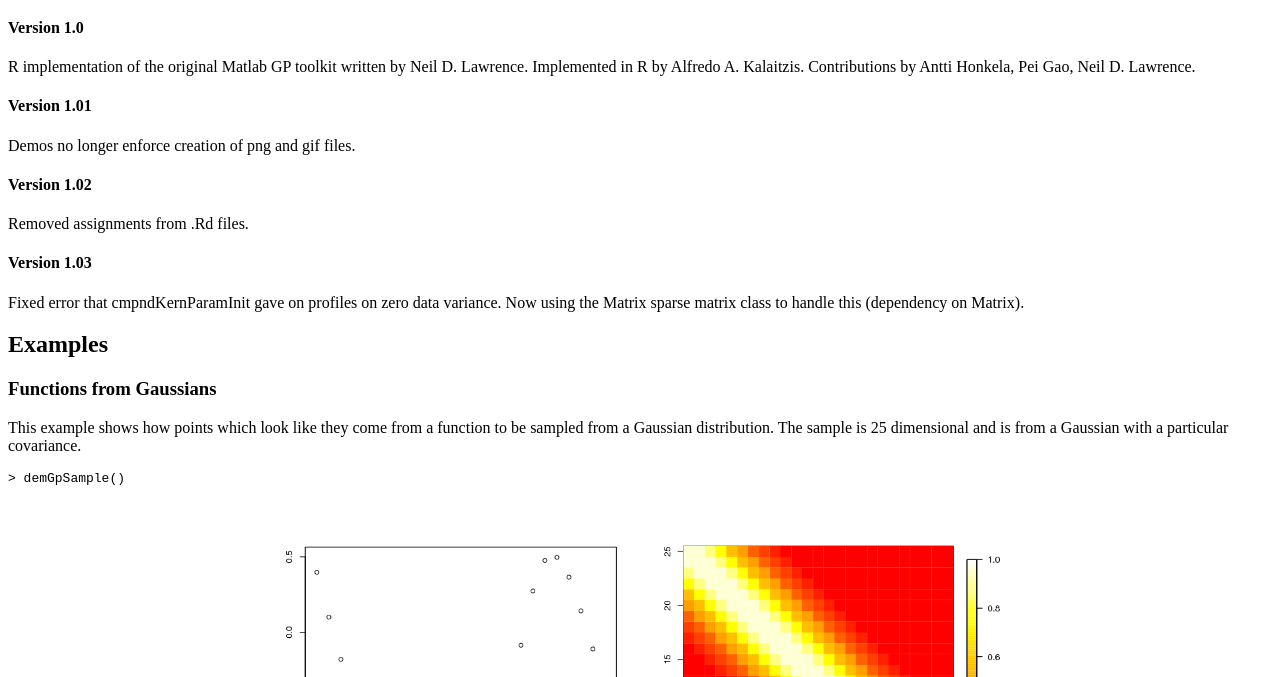
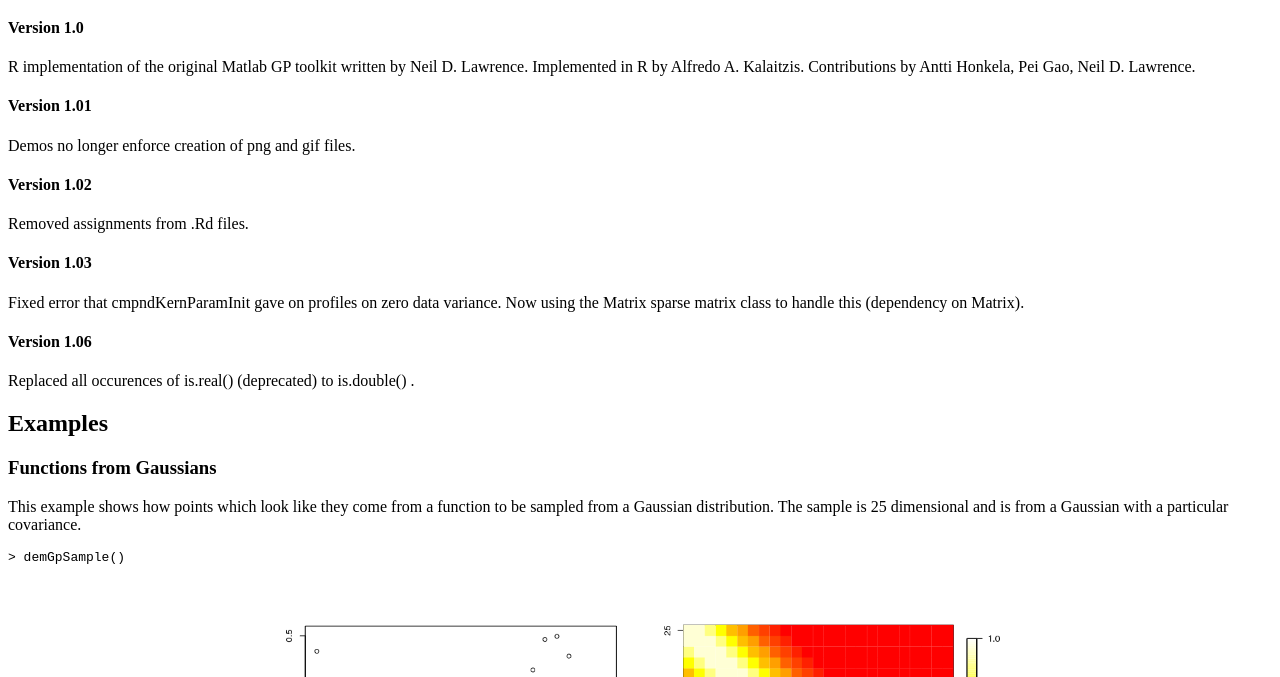
Before and after one commit to cran/gptk, a plain HTML site: page inst/doc/index.html in a window 1280 px wide. Shown: the part 123-800 px from the top of the page. Drawn offline with Linux system fonts and the light colour scheme.

Commit message:
version 1.06

```diff
--- a/inst/doc/index.html
+++ b/inst/doc/index.html
@@ -25,6 +25,9 @@ Removed assignments from .Rd files.
 <h4>Version 1.03</h4>
 Fixed error that cmpndKernParamInit gave on profiles on zero data variance.
 Now using the Matrix sparse matrix class to handle this (dependency on Matrix).
+
+<h4>Version 1.06</h4>
+Replaced all occurences of is.real() (deprecated) to is.double() .
 
 <h2>Examples</h2>
 
```
Also changed, not shown: 4 other files.
